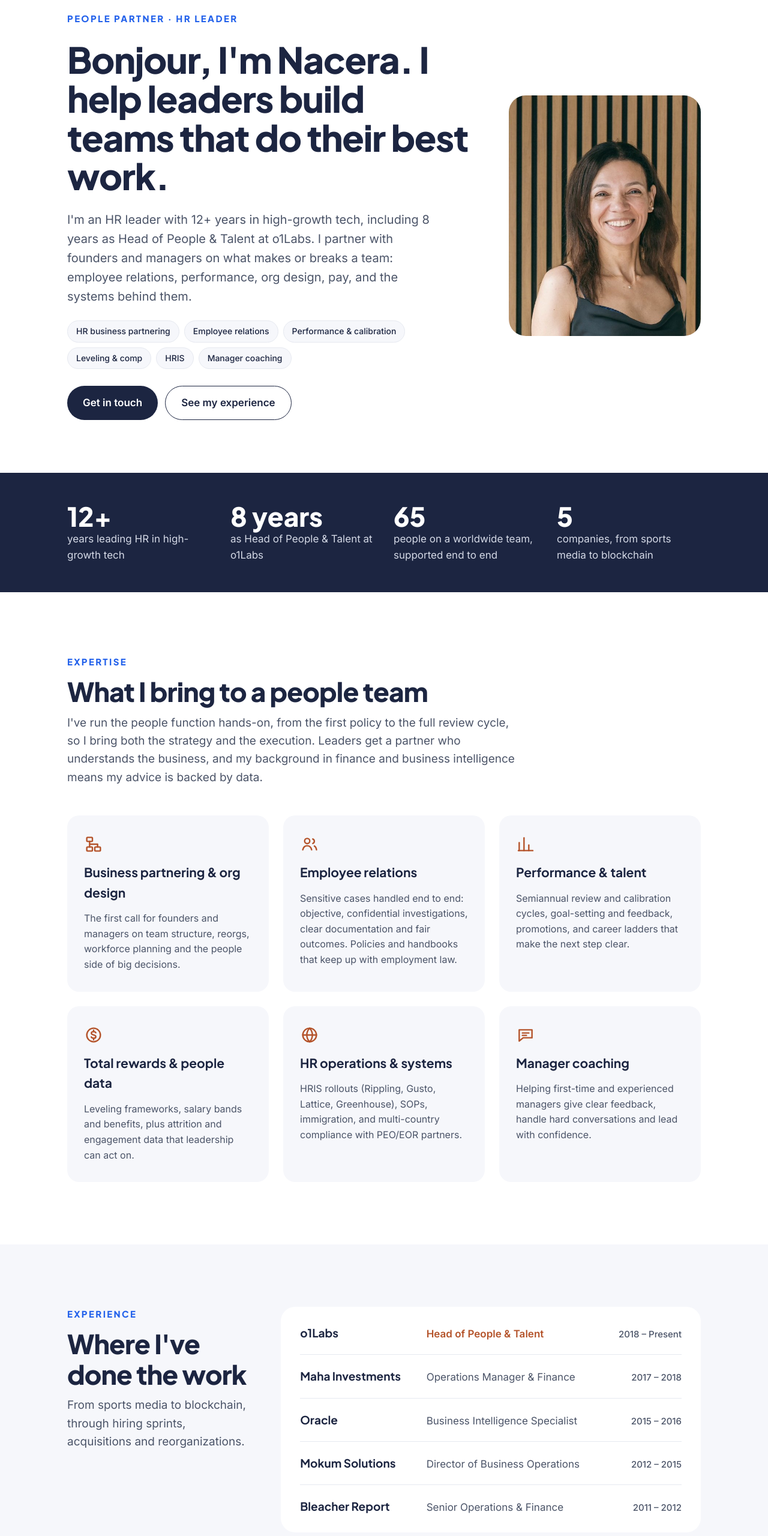
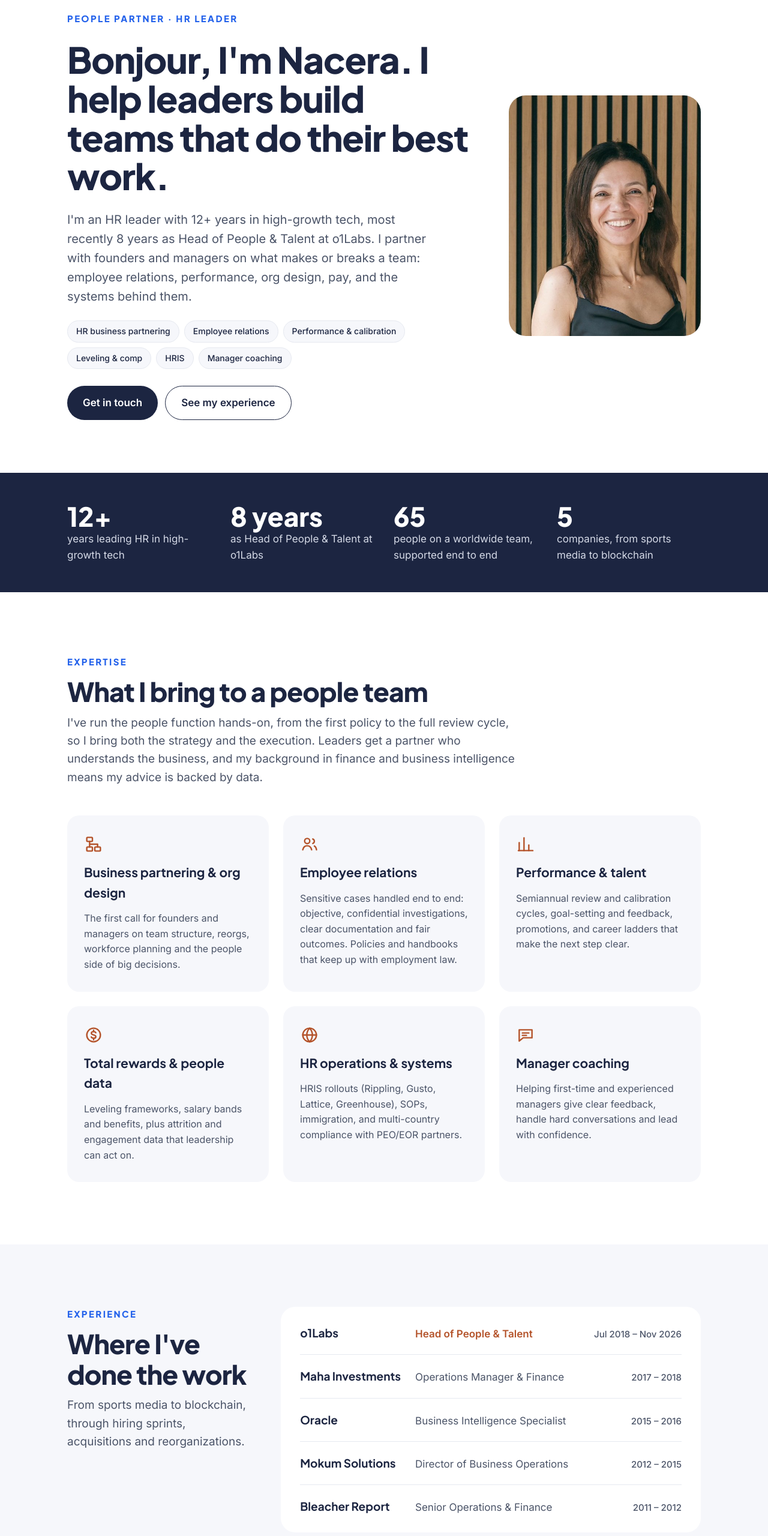
Before and after one commit to nacerarodstein-droid/nacerarodstein-droid.github.io, a plain HTML site: page index.html in a window 1280 px wide. Shown: the part 158-2718 px from the top of the page at 60% size. Drawn offline with Linux system fonts and the light colour scheme.

Commit message:
Update o1Labs dates to Jul 2018 – Nov 2026
Co-Authored-By: Claude Opus 5.5 <noreply@anthropic.com>
Claude-Session: https://claude.ai/code/session_01LTPfgGBkGV5AdXiutV5mbq

```diff
--- a/index.html
+++ b/index.html
@@ -4,7 +4,7 @@
 <meta charset="utf-8">
 <meta name="viewport" content="width=device-width, initial-scale=1">
 <title>Nacera Rodstein — People Partner &amp; HR Leader</title>
-<meta name="description" content="Nacera Rodstein is an HR leader and People Partner in the San Francisco Bay Area with 12+ years in high-growth tech, including 8 years as Head of People & Talent at o1Labs.">
+<meta name="description" content="Nacera Rodstein is an HR leader and People Partner in the San Francisco Bay Area with 12+ years in high-growth tech, most recently 8 years as Head of People & Talent at o1Labs.">
 <meta property="og:title" content="Nacera Rodstein — People Partner &amp; HR Leader">
 <meta property="og:description" content="HR leader and People Partner with 12+ years in high-growth tech: employee relations, performance, org design, total rewards and HR systems.">
 <meta property="og:image" content="https://nacerarodstein.com/nacera-rodstein.jpg">
@@ -80,13 +80,14 @@ header{position:sticky;top:0;z-index:10;background:#fff;border-bottom:1px solid
 .bg-soft{background:var(--soft)}
 .xp{display:flex;flex-wrap:wrap;gap:24px 56px;align-items:flex-start}
 .xp .intro{flex:1 1 300px}
-.xp-list{flex:999 1 560px;list-style:none;margin:0;padding:0;background:#fff;border-radius:24px;padding:8px 32px}
-.xp-list li{display:grid;grid-template-columns:minmax(0,1.1fr) minmax(0,1.6fr) 130px;gap:4px 24px;align-items:baseline;padding:20px 0;border-top:1px solid #E6E9F0}
+.xp-list{flex:999 1 560px;list-style:none;margin:0;padding:0;display:grid;grid-template-columns:max-content 1fr max-content;column-gap:32px;background:#fff;border-radius:24px;padding:8px 32px}
+.xp-list li{grid-column:1 / -1;display:grid;grid-template-columns:subgrid;gap:4px 24px;align-items:baseline;padding:20px 0;border-top:1px solid #E6E9F0}
 .xp-list li:first-child{border-top:none}
 .co{font-family:var(--head);font-weight:700;font-size:19px}
 .ro{color:var(--muted)}
 .now .ro{color:var(--rust);font-weight:600}
 .yr{color:var(--muted);font-size:15px;font-weight:500;white-space:nowrap;text-align:right}
+.xp .intro{max-width:340px}
 
 /* managers / coaching */
 .bg-sky{background:var(--sky)}
@@ -141,7 +142,8 @@ footer p{padding-top:24px;padding-bottom:24px;font-size:14px;color:#B9C0D3}
   .h2{font-size:36px}
   .cards,.split-right{grid-template-columns:1fr}
   .xp-list{padding:4px 20px}
-  .xp-list li{grid-template-columns:1fr auto}
+  .xp-list{display:block}
+  .xp-list li{grid-template-columns:1fr auto;column-gap:16px}
   .xp-list .ro{grid-column:1 / -1;grid-row:2}
   form{padding:24px}
 }
@@ -168,7 +170,7 @@ footer p{padding-top:24px;padding-bottom:24px;font-size:14px;color:#B9C0D3}
 <div class="hero-text">
 <p class="eyebrow">People Partner · HR Leader</p>
 <h1>Bonjour, I'm Nacera. I help leaders build teams that do their best work.</h1>
-<p class="lead">I'm an HR leader with 12+ years in high-growth tech, including 8 years as Head of People &amp; Talent at o1Labs. I partner with founders and managers on what makes or breaks a team: employee relations, performance, org design, pay, and the systems behind them.</p>
+<p class="lead">I'm an HR leader with 12+ years in high-growth tech, most recently 8 years as Head of People &amp; Talent at o1Labs. I partner with founders and managers on what makes or breaks a team: employee relations, performance, org design, pay, and the systems behind them.</p>
 <div class="tags" aria-label="Core areas">
 <span>HR business partnering</span><span>Employee relations</span><span>Performance &amp; calibration</span><span>Leveling &amp; comp</span><span>HRIS</span><span>Manager coaching</span>
 </div>
@@ -237,7 +239,7 @@ footer p{padding-top:24px;padding-bottom:24px;font-size:14px;color:#B9C0D3}
 <p class="lead">From sports media to blockchain, through hiring sprints, acquisitions and reorganizations.</p>
 </div>
 <ol class="xp-list">
-<li class="now"><span class="co">o1Labs</span><span class="ro">Head of People &amp; Talent</span><span class="yr">2018 – Present</span></li>
+<li class="now"><span class="co">o1Labs</span><span class="ro">Head of People &amp; Talent</span><span class="yr">Jul 2018 – Nov 2026</span></li>
 <li><span class="co">Maha Investments</span><span class="ro">Operations Manager &amp; Finance</span><span class="yr">2017 – 2018</span></li>
 <li><span class="co">Oracle</span><span class="ro">Business Intelligence Specialist</span><span class="yr">2015 – 2016</span></li>
 <li><span class="co">Mokum Solutions</span><span class="ro">Director of Business Operations</span><span class="yr">2012 – 2015</span></li>
```
